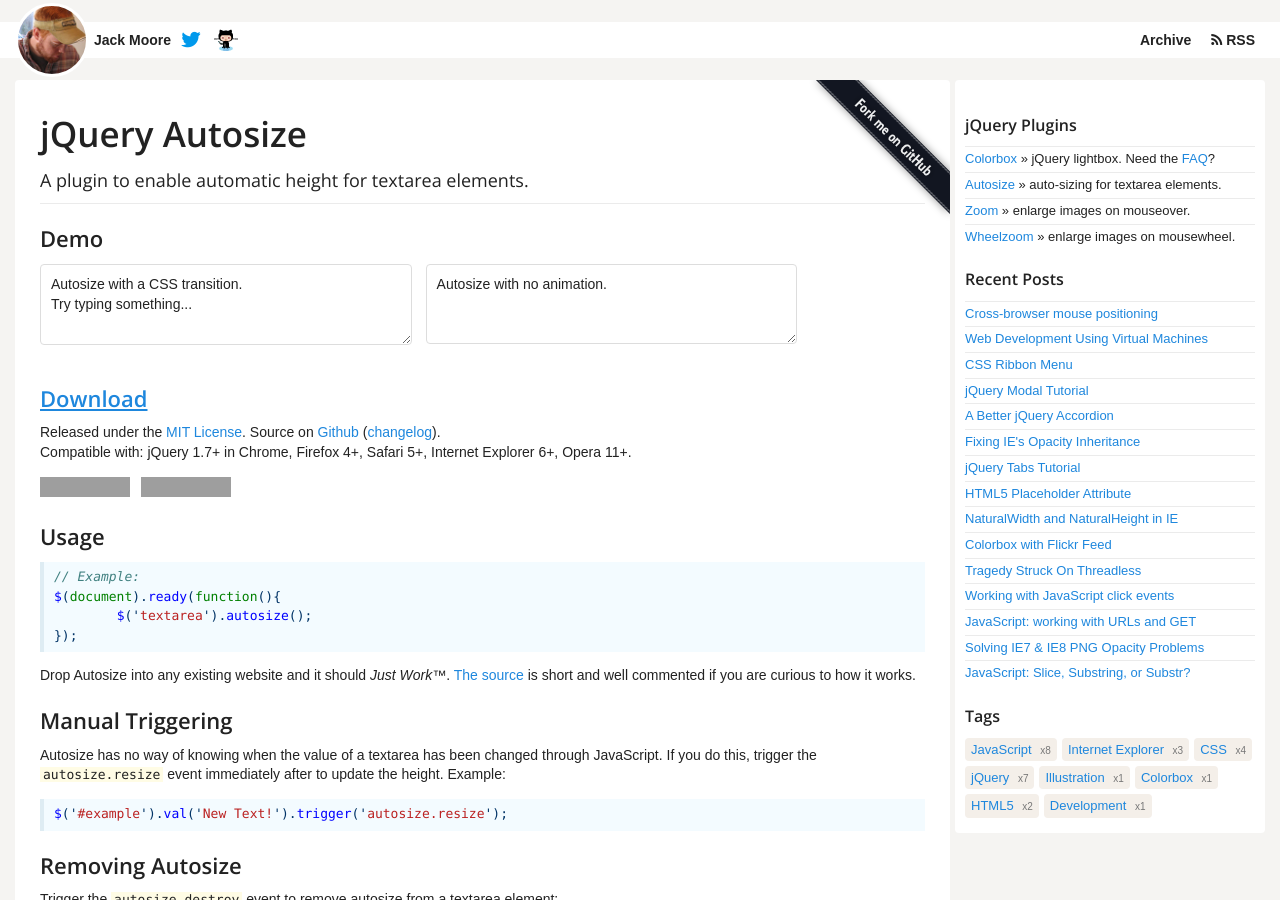
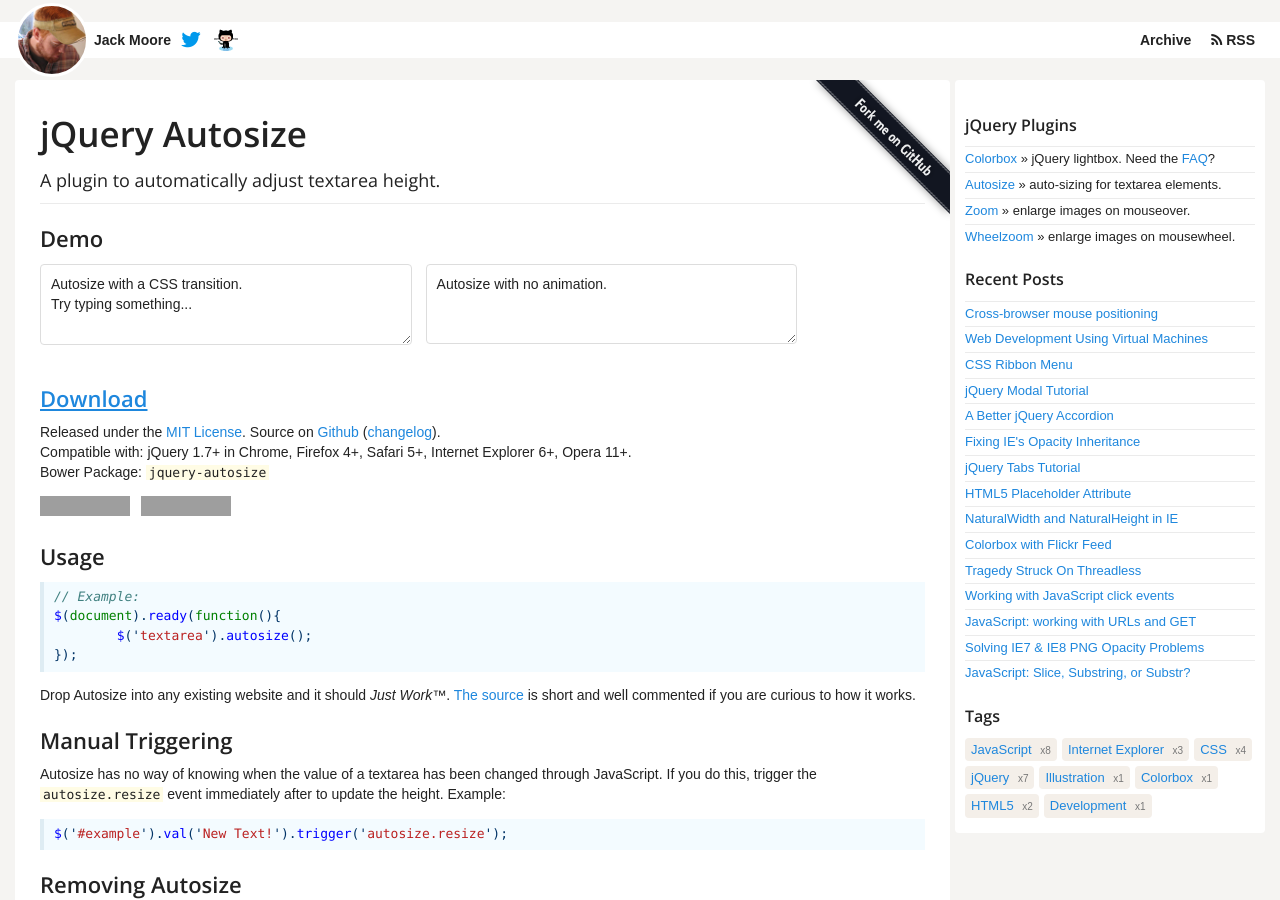
Before and after one commit to jackmoore/jackmoore.github.io, a Jekyll site: the page built from autosize.md, in a window 1280 px wide and 900 px high. Built offline with Jekyll 4.4.1, drawn with Linux system fonts in a browser that asks for light colours; Markdown is read by kramdown in place of the engine named in the settings; comment, search, counter and statistics services are not loaded; grey boxes are pictures that could not be loaded.

Commit message:
Updated plugins, added Bower package names

```diff
--- a/autosize.md
+++ b/autosize.md
@@ -1,7 +1,7 @@
 ---
 title: jQuery Autosize
 layout: post
-meta: A plugin to enable automatic height for textarea elements.
+meta: A plugin to automatically adjust textarea height.
 permalink: /autosize/
 ---
 
@@ -15,8 +15,10 @@
 
 <h2><a href='https://github.com/jackmoore/autosize/archive/master.zip' style='text-decoration: underline;'>Download</a></h2>
 
-<p>Released under the <a href='http://www.opensource.org/licenses/mit-license.php'>MIT License</a>.  Source on <a href='http://github.com/jackmoore/autosize'>Github</a> (<a href='http://github.com/jackmoore/autosize#changelog'>changelog</a>).<br/>
-  Compatible with: jQuery 1.7+ in Chrome, Firefox 4+, Safari 5+, Internet Explorer 6+, Opera 11+.</p>
+Released under the <a href='http://www.opensource.org/licenses/mit-license.php'>MIT License</a>.  Source on <a href='http://github.com/jackmoore/autosize'>Github</a> (<a href='http://github.com/jackmoore/autosize#changelog'>changelog</a>).<br/>
+Compatible with: jQuery 1.7+ in Chrome, Firefox 4+, Safari 5+, Internet Explorer 6+, Opera 11+.<br/>
+Bower Package: `jquery-autosize`
+
 <p>
 <iframe src="http://ghbtns.com/github-btn.html?user=jackmoore&amp;repo=autosize&amp;type=watch&amp;count=true" allowtransparency="true" frameborder="0" scrolling="0" width="97" height="20"></iframe>
 <iframe src="http://ghbtns.com/github-btn.html?user=jackmoore&amp;repo=autosize&amp;type=fork&amp;count=true" allowtransparency="true" frameborder="0" scrolling="0" width="95" height="20"></iframe></p>
```
Also changed, not shown: colorbox.md (+4 -2 lines), zoom.md (+5 -3 lines), colorbox/jquery.colorbox.js, js/jquery.autosize.js, js/jquery.zoom.js.
